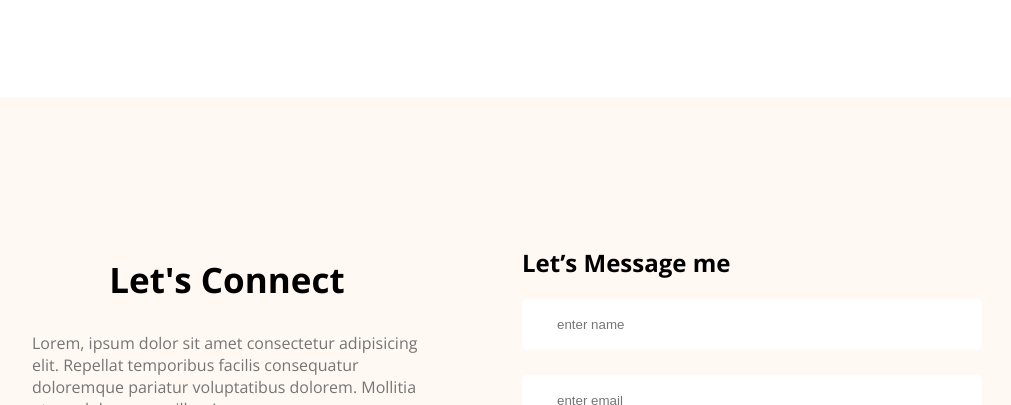
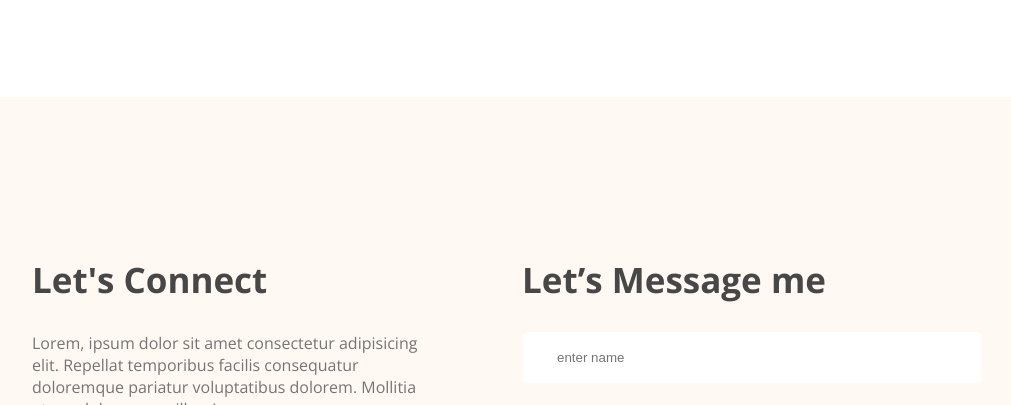
Before and after one commit to Mohotasir/prac-portfolio1, a plain HTML site: page index.html in a window 1280 px wide. Shown: the part 3221-3626 px from the top of the page, without its empty margins (168-1179 px from the left). Drawn offline with nearby package versions, Linux system fonts and the light colour scheme.

Commit message:
add some styles

```diff
--- a/index.html
+++ b/index.html
@@ -145,7 +145,7 @@
     </main>
     <footer>
         <div class="footer-colum">
-            <h2 class="section-title">Let's Connect</h2>
+            <h2 class="fc-title section-title">Let's Connect</h2>
             <p class="section-des">Lorem, ipsum dolor sit amet consectetur adipisicing elit. Repellat temporibus facilis consequatur doloremque pariatur voluptatibus dolorem. Mollitia atque doloremque illum!</p>
             <div class="social-icon">
                 <a href=""><img src="./assets/icons/facebook.png" alt=""></a>
@@ -154,7 +154,7 @@
             </div>
         </div>
         <div class="footer-colum">
-            <h2 class="secion-title">Let’s Message me</h2>
+            <h2 class="fc-title section-title">Let’s Message me</h2>
             <form class="contact" action="">
                <input type="text" name="" id="" placeholder="enter name">
                <input type="email" name="" placeholder="enter email" id="">
--- a/style.css
+++ b/style.css
@@ -207,3 +207,7 @@ footer{
 .section-des{
     color: #757575;
 }
+.fc-title{
+    text-align: left;
+    color: #474747;
+}
```
